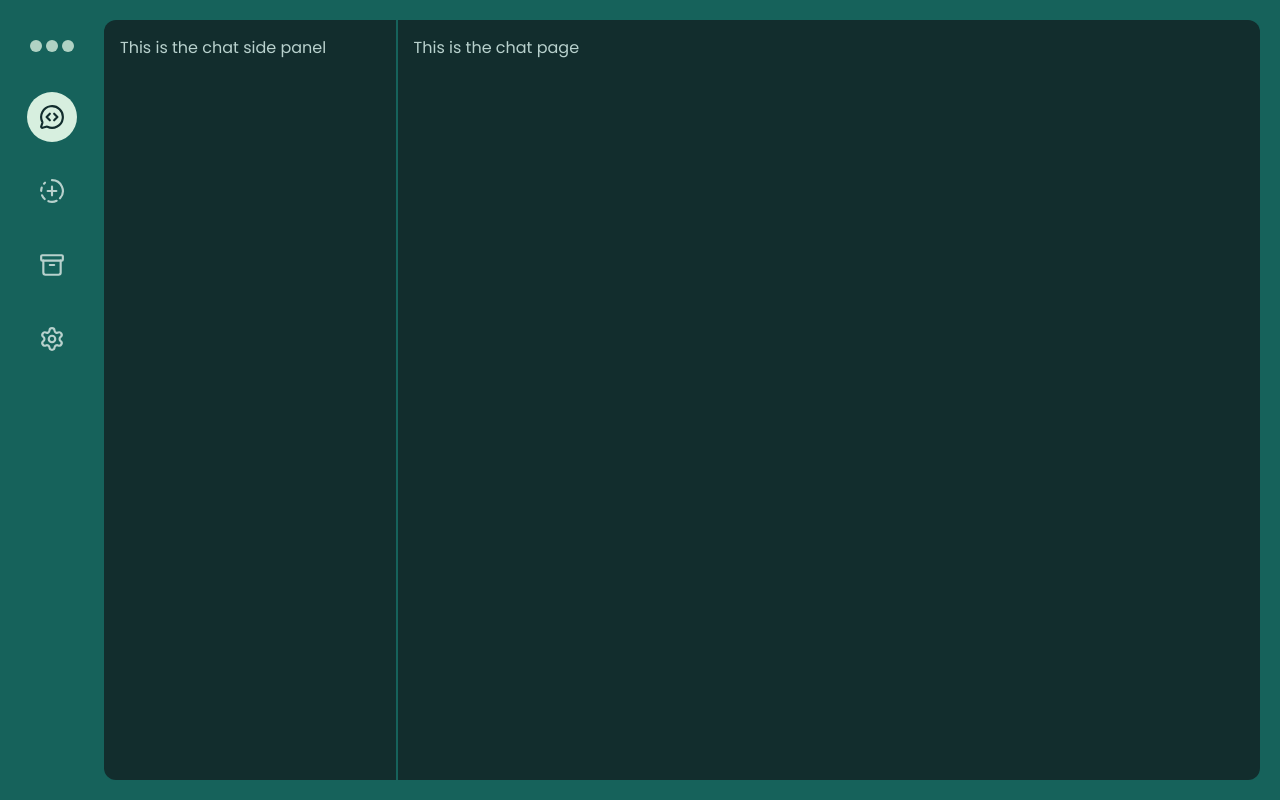
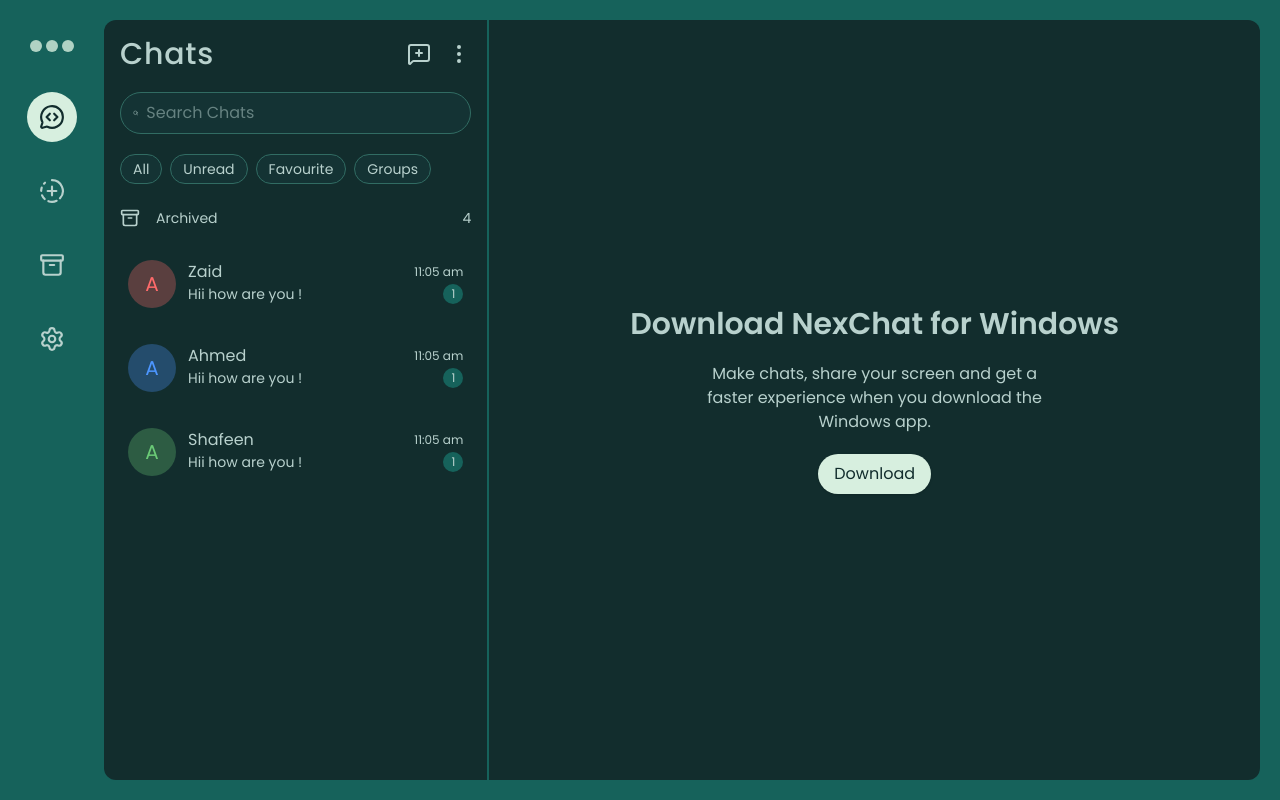
Before and after one commit to zaidachhwa/NexChat-Frontend, a Next.js app: page /chats in a window 1280 px wide. Built offline with nearby package versions, Linux system fonts and the light colour scheme; sample sign-in values are in the browser's storage.

Commit message:
feat: enhance chat page and side panel with new chat functionality and UI improvements

```diff
--- a/src/app/chats/page.js
+++ b/src/app/chats/page.js
@@ -3,7 +3,16 @@
 const Page = () => {
   return (
     <ProtectedRoute>
-      <div>This is the chat page</div>
+      <div className="flex w-full h-full flex-col gap-5 items-center justify-center">
+        <h3 className="text-3xl font-semibold">Download NexChat for Windows</h3>
+        <p className="w-1/2 text-center">
+          Make chats, share your screen and get a faster experience when you
+          download the Windows app.
+        </p>
+        <button className="bg-icongreen text-darkgreen p-2 px-4 rounded-full shadow cursor-pointer">
+          Download
+        </button>
+      </div>
     </ProtectedRoute>
   );
 };
--- a/src/components/SidePanel.js
+++ b/src/components/SidePanel.js
@@ -1,12 +1,18 @@
 "use client";
-import { usePathname } from "next/navigation";
+import { usePathname, useSearchParams } from "next/navigation";
 import StatusSidePanel from "./status/StatusSidePanel";
 import ChatSidePanel from "./chats/ChatSidePanel";
 import ArchiveSidePanel from "./archive/ArchiveSidePanel";
 import SettingsSidePanel from "./settings/SettingsSidePanel";
+import NewChatPanel from "./chats/NewChatPanel";
+import NewChatForm from "./chats/NewChatForm";
 
 const SidePanel = () => {
   const path = usePathname();
+  const searchParams = useSearchParams();
+
+  const mode = searchParams.get("mode");
+  const entry = searchParams.get("entry");
 
   if (path === "/chats/status") {
     return <StatusSidePanel />;
@@ -14,6 +20,11 @@
     return <ArchiveSidePanel />;
   } else if (path === "/chats/settings") {
     return <SettingsSidePanel />;
+  } else if (mode === "newchat") {
+    if (entry && entry === "single") {
+      return <NewChatForm />;
+    }
+    return <NewChatPanel />;
   } else {
     return <ChatSidePanel />;
   }
--- a/src/components/chats/ChatSidePanel.js
+++ b/src/components/chats/ChatSidePanel.js
@@ -1,7 +1,155 @@
-import React from "react";
+import {
+  Archive,
+  ChevronDown,
+  EllipsisVertical,
+  MessageSquarePlus,
+  Search,
+} from "lucide-react";
+import Link from "next/link";
+
+const colors = [
+  "rgba(255, 107, 107, 1)", // Coral Red
+  "rgba(77, 150, 255, 1)", // Soft Blue
+  "rgba(107, 203, 119, 1)", // Fresh Green
+  "rgba(255, 217, 61, 1)", // Warm Yellow
+  "rgba(132, 94, 194, 1)", // Purple
+  "rgba(0, 201, 167, 1)", // Teal
+  "rgba(255, 150, 113, 1)", // Peach
+  "rgba(44, 115, 210, 1)", // Royal Blue
+  "rgba(249, 248, 113, 1)", // Light Lime
+  "rgba(195, 74, 54, 1)", // Brick Red
+  "rgba(64, 64, 64, 1)",
+];
+
+const colorsRGBAOpacity = [
+  "rgba(255, 107, 107, 0.3)", // Coral Red
+  "rgba(77, 150, 255, 0.3)", // Soft Blue
+  "rgba(107, 203, 119, 0.3)", // Fresh Green
+  "rgba(255, 217, 61, 0.3)", // Warm Yellow
+  "rgba(132, 94, 194, 0.3)", // Purple
+  "rgba(0, 201, 167, 0.3)", // Teal
+  "rgba(255, 150, 113, 0.3)", // Peach
+  "rgba(44, 115, 210, 0.3)", // Royal Blue
+  "rgba(249, 248, 113, 0.3)", // Light Lime
+  "rgba(195, 74, 54, 0.3)", // Brick Red
+  "rgba(64, 64, 64, .3)",
+];
+
+const generateColor = (index = 0) => {
+  return colorsRGBAOpacity[index % colorsRGBAOpacity.length];
+};
+
+const generateColorOpacity = (index = 0) => {
+  return colors[index % colors.length];
+};
 
 const ChatSidePanel = () => {
-  return <div>This is the chat side panel</div>;
+  return (
+    <div className="flex flex-col gap-5 w-full h-full items-start justify-start">
+      <div className="flex items-center w-full justify-between">
+        <h2 className="text-3xl font-medium tracking-wide font-poppins ">
+          Chats
+        </h2>
+        <div className="flex gap-4">
+          <Link href="/chats?mode=newchat">
+            <MessageSquarePlus className="transition hover:text-icongreen/60 cursor-pointer" />
+          </Link>
+          <EllipsisVertical />
+        </div>
+      </div>
+      {/* Search Bar */}
+      <div className="w-full border bg-hovergreen/50 border-bordergreen flex items-center gap-2 p-2 rounded-full">
+        <Search size={20} className="ml-1" />
+        <input placeholder="Search Chats" className="outline-0" />
+      </div>
+      {/* Filters  */}
+      <div className="flex items-center justify-start gap-2 text-sm">
+        {[
+          {
+            name: "All",
+          },
+          {
+            name: "Unread",
+          },
+          {
+            name: "Favourite",
+          },
+          {
+            name: "Groups",
+          },
+        ].map((i, index) => (
+          <div
+            key={index}
+            className="rounded-full p-1 px-3 flex items-center justify-center bg-hovergreen/50 border-bordergreen border  w-fit"
+          >
+            {i.name}
+          </div>
+        ))}
+      </div>
+      {/* Archived Chats  */}
+      <div className="flex my-1 w-full items-center justify-between text-sm">
+        <div className="flex items-center gap-4">
+          <Archive size={20} />
+          Archived
+        </div>
+        <span className="">4</span>
+      </div>
+
+      {/* Main Chats Block  */}
+      <div className="w-full flex flex-col gap-5">
+        {[
+          {
+            name: "Zaid",
+            lastMessage: "Hii how are you ! ",
+            time: "11:05 am",
+          },
+          {
+            name: "Ahmed",
+            lastMessage: "Hii how are you ! ",
+            time: "11:05 am",
+          },
+          {
+            name: "Shafeen",
+            lastMessage: "Hii how are you ! ",
+            time: "11:05 am",
+          },
+        ].map((i, index) => (
+          <div
+            key={index}
+            className="flex items-center justify-between group hover:bg-hovergreen transition p-2 rounded-xl cursor-pointer"
+          >
+            <div className="flex w-full gap-3">
+              <span
+                className={` size-12 text-xl flex items-center justify-center rounded-full`}
+                style={{
+                  color: generateColorOpacity(index),
+                  backgroundColor: generateColor(index),
+                }}
+              >
+                A
+              </span>
+              <div className="">
+                <h4>{i.name}</h4>
+                <p className="text-sm ">{i.lastMessage}</p>
+              </div>
+            </div>
+            {/* Time */}
+            <div className="flex flex-col gap-1 items-end">
+              <span className="text-xs text-nowrap">{i.time}</span>
+              <div className="flex items-center justify-center gap-2  transition duration-400">
+                <span className="size-5 flex items-center justify-center text-xs bg-green rounded-full shrink-0">
+                  1
+                </span>
+                <span className="hidden group-hover:block">
+                  <ChevronDown size={20} className="mt-1" />
+                </span>
+              </div>
+            </div>
+          </div>
+        ))}
+      </div>
+    </div>
+  );
 };
 
 export default ChatSidePanel;
--- /dev/null
+++ b/src/components/chats/NewChatForm.js
@@ -0,0 +1,21 @@
+import { MoveLeft } from "lucide-react";
+import Link from "next/link";
+import React from "react";
+
+const NewChatForm = () => {
+  return (
+    <div className="flex flex-col gap-5 w-full">
+      {" "}
+      {/* Header  */}
+      <div className="flex gap-3 items-center">
+        <Link href="/chats?mode=newchat">
+          {" "}
+          <MoveLeft />
+        </Link>
+        New Contact
+      </div>
+    </div>
+  );
+};
+
+export default NewChatForm;
--- /dev/null
+++ b/src/components/chats/NewChatPanel.js
@@ -0,0 +1,41 @@
+import { MoveLeft, Search, UserRoundPlus, Users } from "lucide-react";
+import Link from "next/link";
+import React from "react";
+
+const NewChatPanel = () => {
+  return (
+    <div className="flex flex-col gap-5 w-full ">
+      {/* Header  */}
+      <div className="flex gap-3 items-center">
+        <Link href="/chats">
+          {" "}
+          <MoveLeft />
+        </Link>
+        Chats
+      </div>
+      {/* Search Bar */}
+      <div className="w-full border bg-hovergreen/50 border-bordergreen flex items-center gap-2 p-2 rounded-full">
+        <Search size={20} className="ml-1" />
+        <input placeholder="Search Chats" className="outline-0" />
+      </div>
+      {/* Add Buttons */}
+      <Link
+        href="/chats?mode=newchat&entry=single"
+        className="flex items-center gap-4"
+      >
+        <div className="size-12 flex items-center justify-center rounded-full bg-green">
+          <UserRoundPlus />
+        </div>
+        New Contact
+      </Link>
+      <div className="flex items-center gap-4">
+        <div className="size-12 flex items-center justify-center rounded-full bg-green">
+          <Users />
+        </div>
+        New Groups
+      </div>
+    </div>
+  );
+};
+
+export default NewChatPanel;
```
